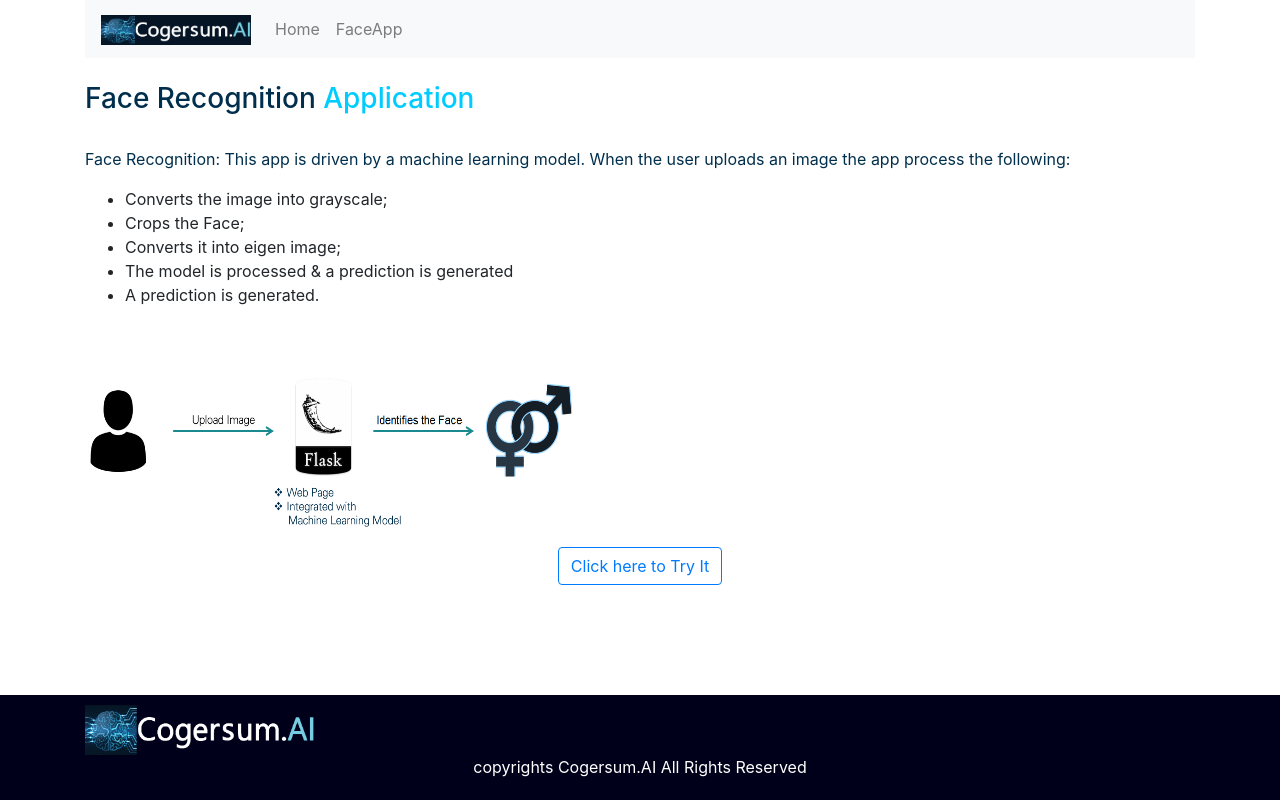
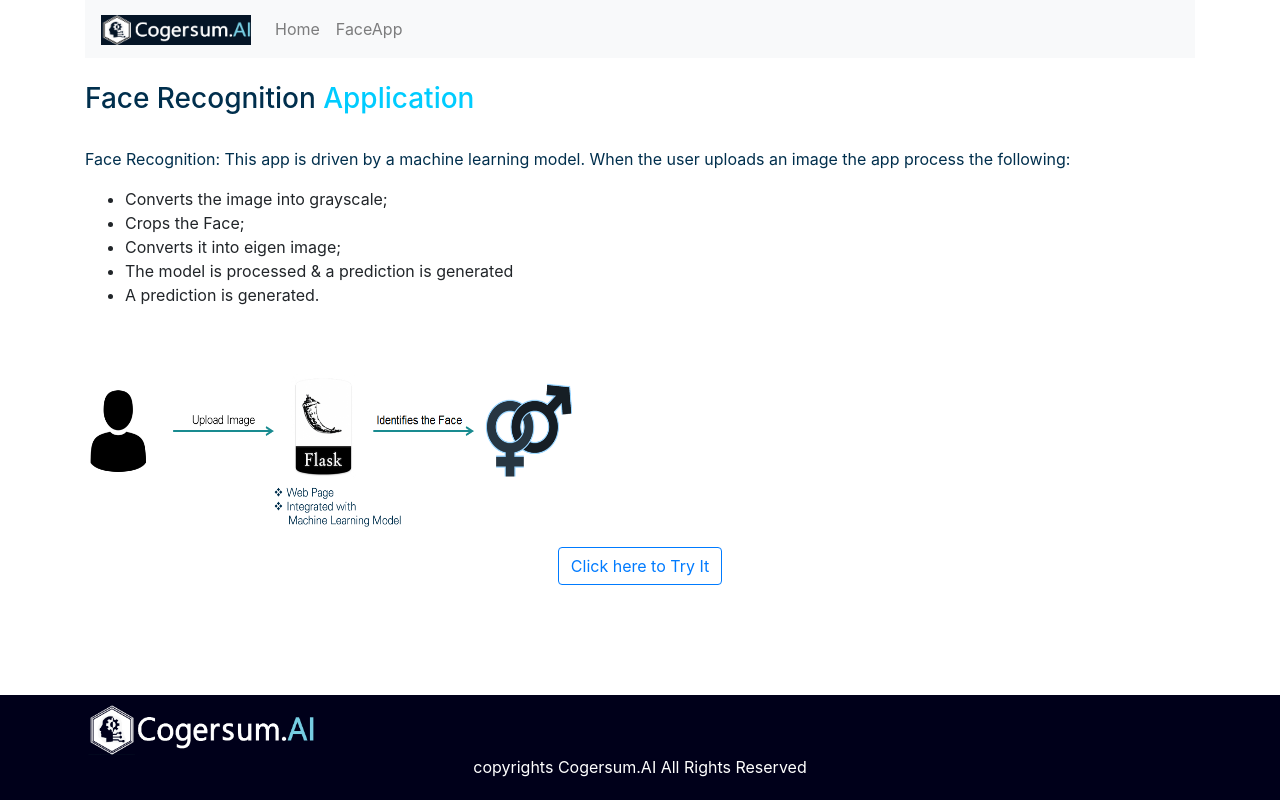
Before and after one commit to jonathanOak/Face_Recognition_App, a Flask app: page /faceapp in a window 1280 px wide. Run offline with Flask 2, Linux system fonts and the light colour scheme; parts of the project's set-up code (start-up, migrations or seed data) failed here and were passed over; some libraries are stand-ins or nearby versions.

Commit message:
changed the logo and fixed button on faceapp page

```diff
--- a/runtine.txt
+++ /dev/null
@@ -1 +0,0 @@
-python-3.7.2
--- a/templates/base.html
+++ b/templates/base.html
@@ -12,7 +12,7 @@
     <div class="container">
         <nav class="navbar navbar-expand-lg navbar-light bg-light">
             <a class="navbar-brand" href="{{ url_for('index') }}">
-                <img src="{{ url_for('static',filename='images/cogituslogo.png')}}" alt="" width="150" height="30">
+                <img src="{{ url_for('static',filename='images/cogersumlogo.png')}}" alt="" width="150" height="30">
             </a>
             <button class="navbar-toggler" type="button" data-toggle="collapse" data-target="#navbarNavAltMarkup" aria-controls="navbarNavAltMarkup" aria-expanded="false" aria-label="Toggle navigation">
                 <span class="navbar-toggler-icon"></span>
@@ -36,7 +36,7 @@
     <!-- footer -->
     <footer class="footer">
         <div class="container">
-            <img src="{{ url_for('static',filename='images/footer.png')}}" alt="" width="230" height="50">
+            <img src="{{ url_for('static',filename='images/cogersumfooter.png')}}" alt="" width="230" height="50">
             <p align="center"><span style="color: white;">
                 copyrights Cogersum.AI All Rights Reserved
             </span></p>
```
Also changed, not shown: requirements.txt (deleted, +0 -11 lines), static/images/cogersumfooter.png (added), static/images/cogersumlogo.png (added), static/images/cogituslogo.png (deleted), static/images/footer.png (deleted), 5 other files.
